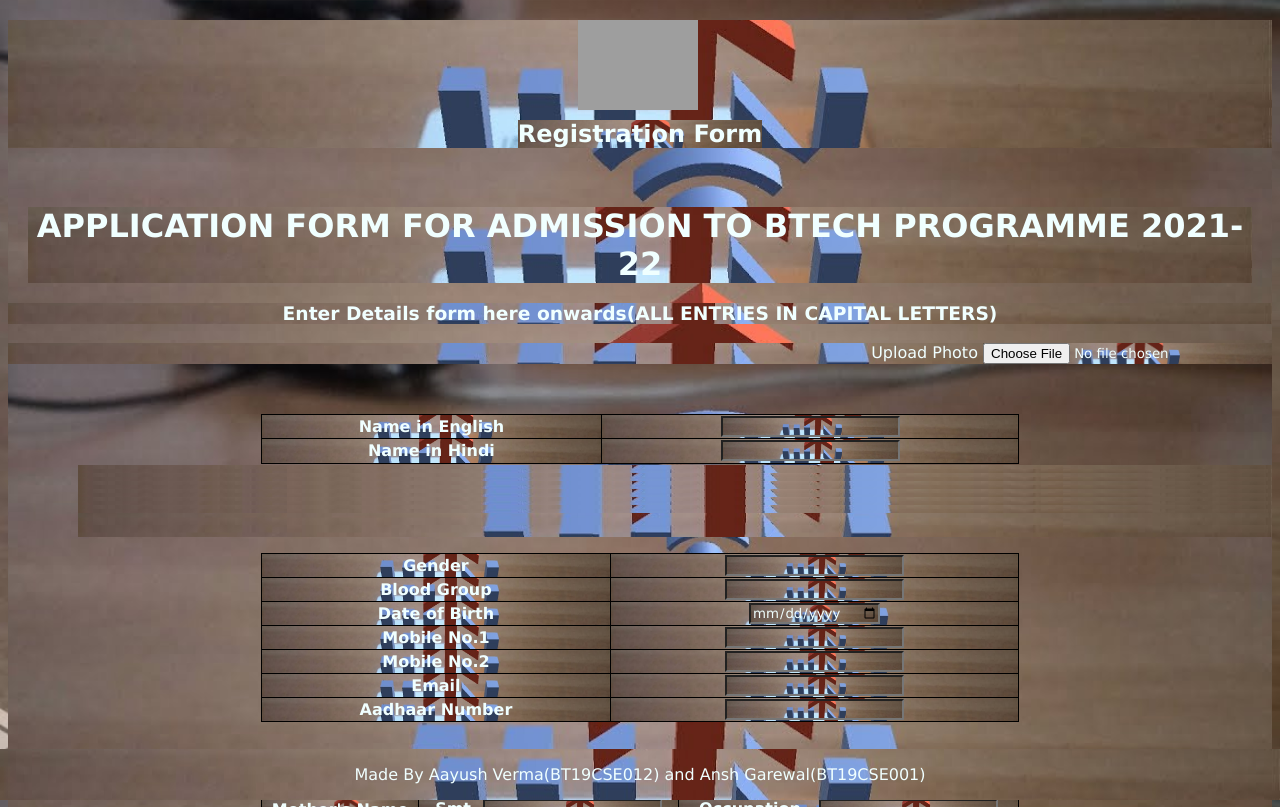
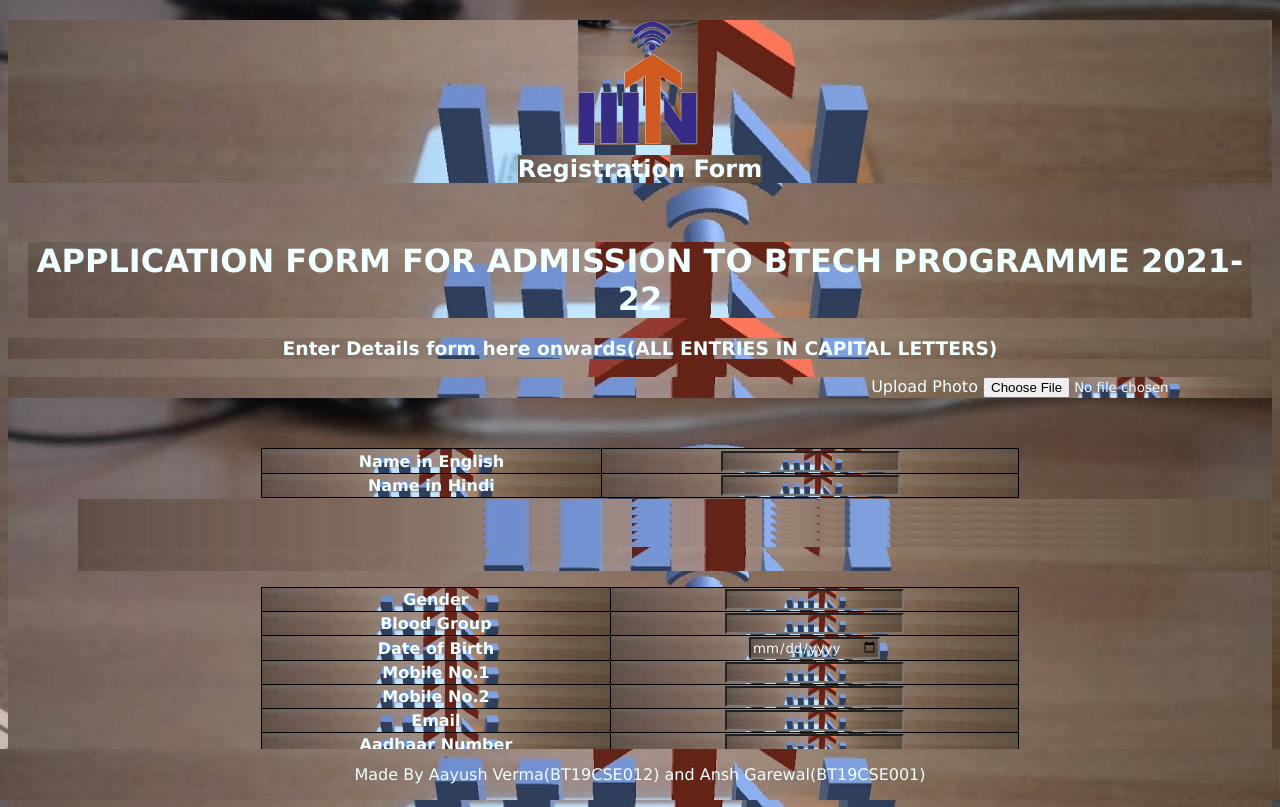
Before and after one commit to Predator-7/registratiion_form3.0, a PHP site: page /main.php in a window 1280 px wide. Shown: the top 807 px of the page. Run offline with PHP 8.4, Linux system fonts and the light colour scheme; lists and menus that the app fills with data are empty; grey boxes are pictures that could not be loaded.

Commit message:
changes done!

```diff
--- a/css/main.css
+++ b/css/main.css
@@ -1,15 +1,11 @@
-
-
-*
-{
-    background-image: url("iiitn_new.jpg") ;
+ * {
+     background-image: url("./iiitn_new.jpg");
      background-repeat: no-repeat;
      background-attachment: fixed;
      background-position: center center;
      background-size: cover;
      font-family: Verdana, Geneva, Tahoma, sans-serif;
      color: azure;
-
  }
 
  .topline {
@@ -19,7 +15,6 @@
  }
 
  img {
-
      margin-right: 5px;
      margin-bottom: 10px;
      margin-top: 16px;
@@ -32,7 +27,7 @@ img {
      margin: auto;
      margin-top: 50px;
      margin-bottom: 1px;
-    background-color:black;
+     background-color: black;
      /* padding: 10px; */
      border: 1px solid black;
      border-collapse: collapse;
@@ -44,9 +39,9 @@ border-collapse: collapse;
      /*margin: 20px;*/
      margin-left: 70px;
      padding: 4px;
+ }
 
-}
-.tab3{
+ .tab3 {
      margin-top: 0px;
      margin: auto;
      margin-bottom: 40px;
@@ -54,20 +49,23 @@ border-collapse: collapse;
      border: 1px solid black;
      border-collapse: collapse;
  }
-.clgpic img{
+
+ .clgpic img {
      text-align: center;
-    height:800px;
+     height: 800px;
      width: 1540px;
      margin: auto;
      margin-top: 60px;
  }
-.pix{
+
+ .pix {
      font-weight: bolder;
      font-size: larger;
      color: black;
  }
-.pix2{
+
+ .pix2 {
      font-weight: bolder;
      font-size: larger;
-    color:black;
+     color: black;
  }
--- a/index.php
+++ b/index.php
@@ -93,7 +93,7 @@
 
     <body>
         <div class="loginbox">
-            <img src="logo.jpg" class="avatar">
+            <img src="./images/logo.jpg" class="avatar">
             <h1>Login Here</h1>
             <form action="login.php" method="post">
                 <p>Username</p>
--- a/main.php
+++ b/main.php
@@ -2,7 +2,7 @@
 
 <head>
 
-   <link rel="stylesheet" href="main.css">
+   <link rel="stylesheet" href="./css/main.css">
     <title>Registration Form</title>
     <style>
         .footer {
@@ -21,7 +21,7 @@
         </div>
     <legend>
         <center>
-            <h2><img src="iiitnlogo.jpeg" alt=""><b>Registration Form</b></h2>
+            <h2><img src="images/logo.jpg" alt=""><b>Registration Form</b></h2>
         </center>
     </legend><br>
 
--- a/register.php
+++ b/register.php
@@ -63,7 +63,7 @@ text-align:center;">
     </p>
 
     <div class="imgcontainer">
-        <img src="logo.jpg" width="170px">
+        <img src="./images/logo.jpg" width="170px">
         <img </div>
 
 
```
Also changed, not shown: css/iiitn_new.jpg (added). Lines whose indentation alone changed are shown as unchanged.
